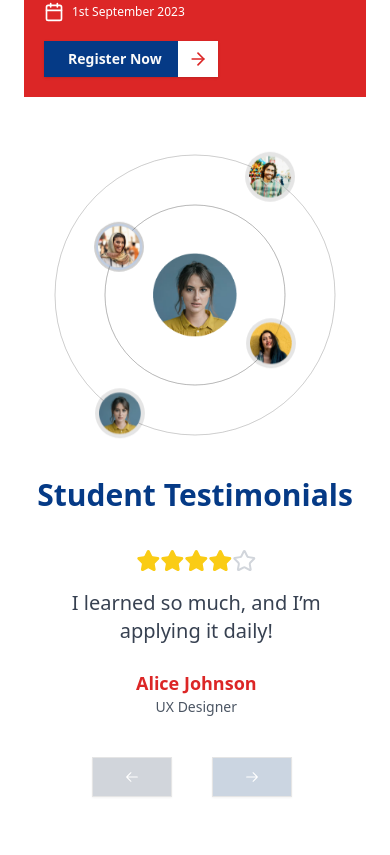
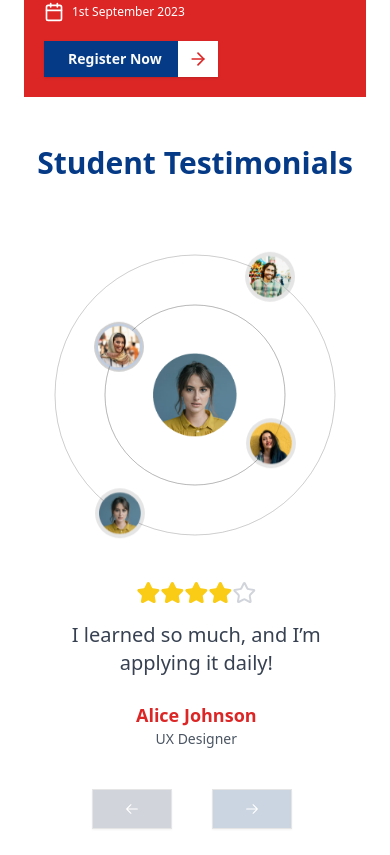
Before and after one commit to Stealth-Rishabh/IndoGlobal, a React (Vite) app: page / in a window 390 px wide. Shown: the part 8329-9184 px from the top of the page. Built offline with nearby package versions, Linux system fonts and the light colour scheme.

Commit message:
fixed responsive of events

```diff
--- a/src/apps/LandingPage/testimonials/Testimonial.jsx
+++ b/src/apps/LandingPage/testimonials/Testimonial.jsx
@@ -111,6 +111,12 @@ export function Testimonials() {
 
   return (
     <Container className="grid grid-cols-1 gap-8 md:gap-20 md:grid-cols-2">
+      <Heading
+        title="Student Testimonials"
+        titleClassName="lg:font-extrabold lg:text-left  text-secondary-color rem]"
+        className=" sm:hidden block w-full pb-0 text-left sm:col-span-4 sm:pb-0 lg:pb-14"
+      />
+      <div className="grid grid-cols-1 gap-8 md:gap-20 md:grid-cols-2">
         <div className="hidden relative h-[600px] md:flex w-full flex-col items-center justify-center rounded-lg">
           {/* Central Image with Fade Effect */}
           <span
@@ -122,9 +128,7 @@ export function Testimonials() {
           </span>
 
           {/* Orbiting Circles */}
-        <div>
-
-        </div>
+          <div></div>
           {testimonials.map((testimonial, index) => (
             <OrbitingCircles
               key={testimonial.id}
@@ -156,14 +160,12 @@ export function Testimonials() {
           </span>
 
           {/* Orbiting Circles */}
-        <div>
-
-        </div>
+          <div></div>
           {testimonials.map((testimonial, index) => (
             <OrbitingCircles
               key={testimonial.id}
               className="size-[50px] border-none"
-            radius={index % 2 === 0 ? 90 : 140 } // Adjust radius for alternate circles
+              radius={index % 2 === 0 ? 90 : 140} // Adjust radius for alternate circles
               duration={20}
               delay={index * 5} // Use index to stagger delays
               // Reverse effect for alternate circles
@@ -183,7 +185,7 @@ export function Testimonials() {
           <Heading
             title="Student Testimonials"
             titleClassName="lg:font-extrabold lg:text-left  text-secondary-color rem]"
-          className="w-full pb-0 text-left sm:col-span-4 sm:pb-0 lg:pb-14"
+            className=" hidden sm:block w-full pb-0 text-left sm:col-span-4 sm:pb-0 lg:pb-14"
           />
 
           <Carousel
@@ -240,6 +242,7 @@ export function Testimonials() {
             />
           </Carousel>
         </div>
+      </div>
     </Container>
   );
 }
--- a/src/components/ui/orbiting-circles.jsx
+++ b/src/components/ui/orbiting-circles.jsx
@@ -16,7 +16,7 @@ export default function OrbitingCircles({
         version="1.1"
         className="pointer-events-none absolute inset-0 size-full">
         <circle
-          className="stroke-black/10 stroke-1 dark:stroke-white/10"
+          className="stroke-black/10 stroke-1 dark:stroke-white/10  "
           cx="50%"
           cy="50%"
           r={radius}
```
Lines whose indentation alone changed are shown as unchanged.
